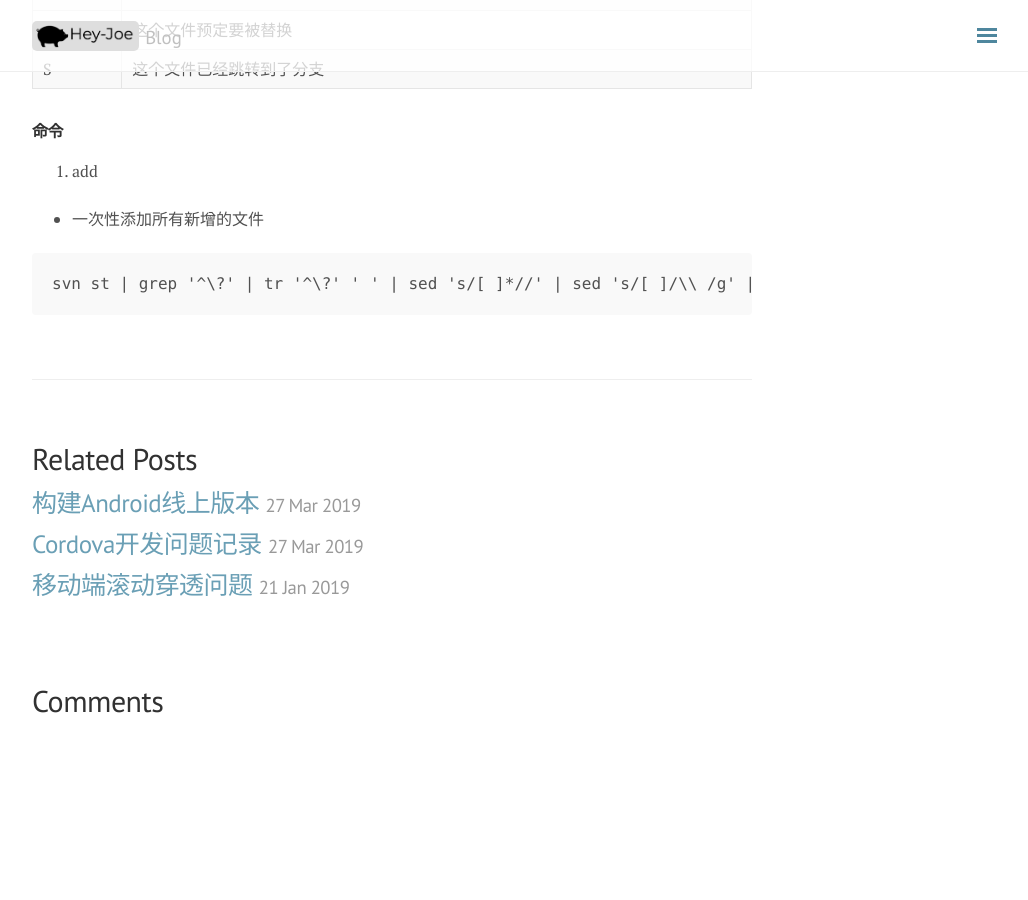
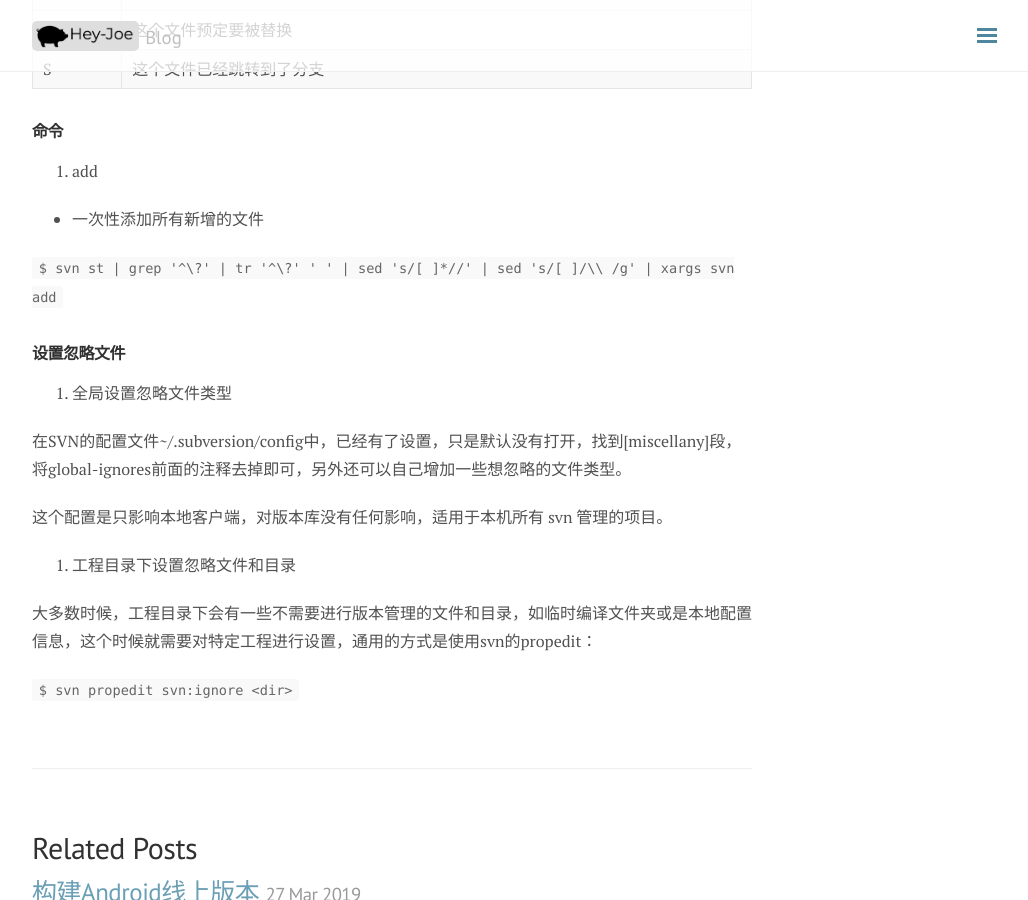
Before and after one commit to hey-joe101/joe, a Jekyll site: the page built from _posts/Devtools/2018-01-01-SVN.md, in a window 1280 px wide and 900 px high, scrolled down 828 px. Shown: the whole window, without its empty margins (248-1276 px from the left). Built offline with Jekyll 4.4.1, drawn with Linux system fonts in a browser that asks for light colours; nearby versions of some CDN libraries; comment, search, counter and statistics services are not loaded; before the commit the page ends 1557 px from its top, so only the background shows below that.

Commit message:
daily update

````diff
--- a/_posts/Devtools/2018-01-01-SVN.md
+++ b/_posts/Devtools/2018-01-01-SVN.md
@@ -31,6 +31,18 @@ S | 这个文件已经跳转到了分支
 
 * 一次性添加所有新增的文件
 
-```
-svn st | grep '^\?' | tr '^\?' ' ' | sed 's/[ ]*//' | sed 's/[ ]/\\ /g' | xargs svn add
-```
+```$ svn st | grep '^\?' | tr '^\?' ' ' | sed 's/[ ]*//' | sed 's/[ ]/\\ /g' | xargs svn add```
+
+#### 设置忽略文件
+
+1. 全局设置忽略文件类型
+
+在SVN的配置文件~/.subversion/config中，已经有了设置，只是默认没有打开，找到[miscellany]段，将global-ignores前面的注释去掉即可，另外还可以自己增加一些想忽略的文件类型。
+
+这个配置是只影响本地客户端，对版本库没有任何影响，适用于本机所有 svn 管理的项目。
+
+2. 工程目录下设置忽略文件和目录
+
+大多数时候，工程目录下会有一些不需要进行版本管理的文件和目录，如临时编译文件夹或是本地配置信息，这个时候就需要对特定工程进行设置，通用的方式是使用svn的propedit：
+
+```$ svn propedit svn:ignore <dir>```
````
Also changed, not shown: _posts/Cordova/2019-03-27-Cordova开发问题记录.md (+11 -0 lines), _posts/Cordova/2019-03-27-构建Android线上版本.md (+3 -3 lines).
